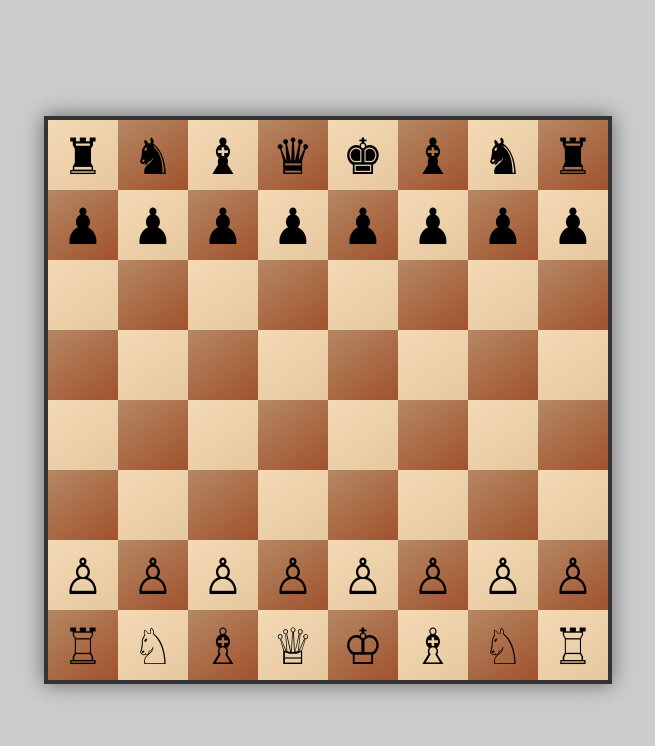
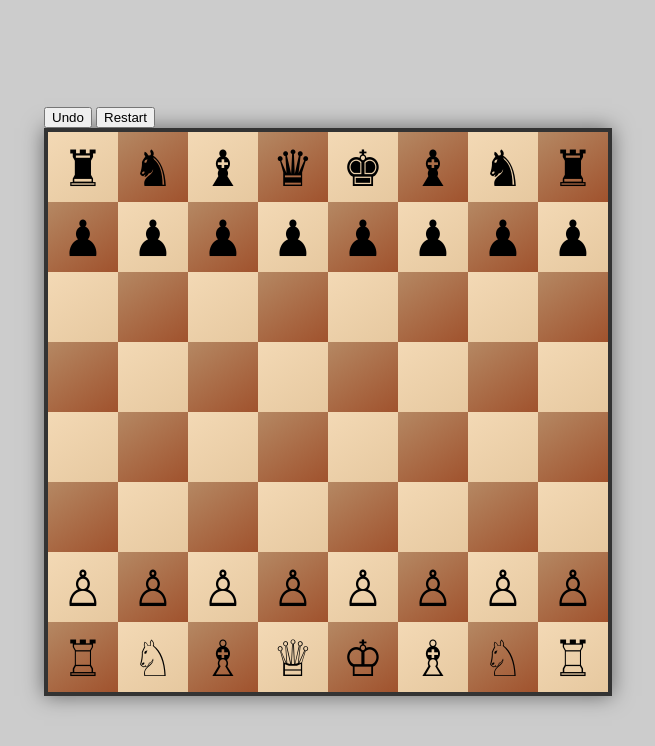
Before and after one commit to mhhridoy7907/Chess-Game, a plain HTML site: page op.html in a window 1280 px wide. Shown: the whole page, without its empty margins (312-967 px from the left). Drawn offline with Linux system fonts and the light colour scheme.

Commit message:
Update op.html

```diff
--- a/op.html
+++ b/op.html
@@ -8,7 +8,13 @@
 </head>
 <body>
 
+<div id="gameContainer">
+<div id="controls">
+  <button onclick="undoMove()">Undo</button>
+  <button onclick="restartGame()">Restart</button>
+</div>
 <div id="chessboard"></div>
+</div>
 <div id="gameOverOverlay"></div>
 
 <script src="funtion.js"></script>
```
